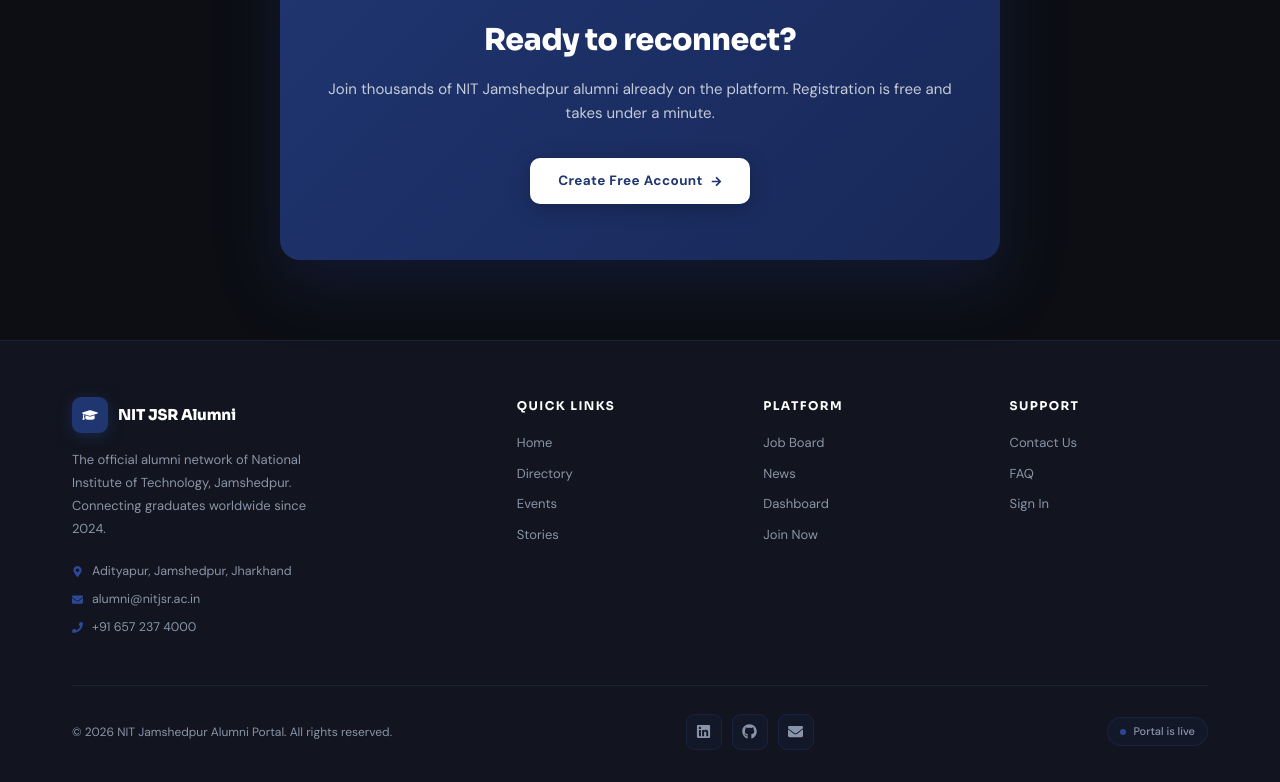
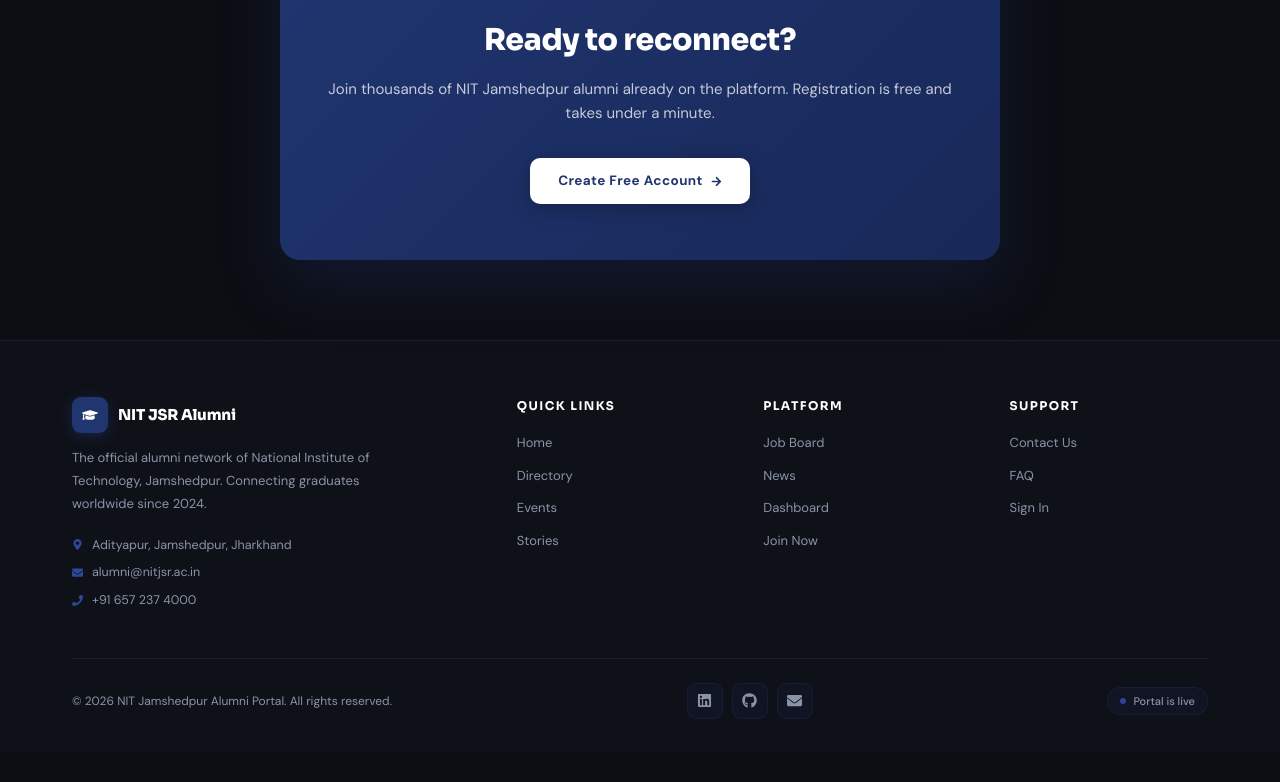
Before and after one commit to AnubhavMaheshwari/AlumniConnect, a React (Vite) app in the folder frontend/: page / in a window 1280 px wide. Shown: the part 2170-2952 px from the top of the page. After the commit the page ends 2921 px from the top, so only its background shows below. Built offline with nearby package versions, Linux system fonts and the light colour scheme; no server answers.

Commit message:
footer design

```diff
--- a/frontend/src/components/Footer.jsx
+++ b/frontend/src/components/Footer.jsx
@@ -8,64 +8,131 @@
     darkCard: '#0E1118', darkBorder: '#1A1E2E',
 };
 
-if (typeof document !== 'undefined' && !document.getElementById('footer-fonts')) {
+if (typeof document !== 'undefined' && !document.getElementById('footer-styles')) {
     const l = document.createElement('link');
     l.id = 'footer-fonts'; l.rel = 'stylesheet';
     l.href = 'https://fonts.googleapis.com/css2?family=DM+Sans:opsz,wght@9..40,400;9..40,500;9..40,600;9..40,700&family=Sora:wght@700;800&display=swap';
     document.head.appendChild(l);
+
+    const s = document.createElement('style'); s.id = 'footer-styles';
+    s.textContent = `
+        .ft-grid {
+            display: grid;
+            grid-template-columns: 2fr 1fr 1fr 1fr;
+            gap: 48px;
+            margin-bottom: 48px;
+        }
+        .ft-bottom {
+            display: flex;
+            align-items: center;
+            justify-content: space-between;
+            flex-wrap: wrap;
+            gap: 16px;
+        }
+        .ft-link {
+            color: #8A94A8;
+            font-size: 13px;
+            text-decoration: none;
+            display: block;
+            font-family: "DM Sans", sans-serif;
+            transition: color 0.2s;
+            padding: 2px 0;
+        }
+        .ft-link:hover { color: #ffffff; }
+
+        /* tablet: 2-col grid */
+        @media (max-width: 860px) {
+            .ft-grid {
+                grid-template-columns: 1fr 1fr;
+                gap: 36px;
+            }
+            .ft-brand { grid-column: 1 / -1; }
+        }
+
+        /* mobile: single column */
+        @media (max-width: 520px) {
+            .ft-grid {
+                grid-template-columns: 1fr;
+                gap: 28px;
+            }
+            .ft-brand { grid-column: auto; }
+            .ft-pad { padding: 40px 20px 28px !important; }
+            .ft-bottom {
+                flex-direction: column;
+                align-items: flex-start;
+                gap: 14px;
+            }
+            .ft-col-title { font-size: 11px !important; }
+        }
+
+        /* keep bottom badge from wrapping oddly on mid-size */
+        @media (max-width: 680px) and (min-width: 521px) {
+            .ft-live-badge { display: none !important; }
+        }
+
+        @keyframes ft-pulse {
+            0%, 100% { opacity: 1; }
+            50%       { opacity: 0.4; }
+        }
+    `;
+    document.head.appendChild(s);
 }
 
 const NavLink = ({ to, children }) => (
-    <Link to={to} style={{ color: 'var(--text-secondary)', fontSize: 13, textDecoration: 'none', transition: 'color 0.2s', display: 'block', fontFamily: "'DM Sans', sans-serif" }}
-        onMouseEnter={e => e.target.style.color = 'var(--blue-light)'}
-        onMouseLeave={e => e.target.style.color = 'var(--text-secondary)'}
-    >
+    <Link to={to} className="ft-link">{children}</Link>
+);
+
+const ColTitle = ({ children }) => (
+    <h4 className="ft-col-title" style={{
+        fontFamily: "'Sora', sans-serif", fontSize: 12, fontWeight: 700,
+        color: C.white, letterSpacing: '0.12em', textTransform: 'uppercase',
+        margin: '0 0 16px',
+    }}>
         {children}
-    </Link>
+    </h4>
 );
 
 const Footer = () => (
     <footer style={{
-        background: 'var(--bg-secondary)',
-        borderTop: '1px solid var(--border)',
+        background: C.darkCard,
+        borderTop: `1px solid ${C.darkBorder}`,
         fontFamily: "'DM Sans', sans-serif",
-        color: 'var(--text-primary)',
-        transition: 'background 0.3s, border-color 0.3s, color 0.3s'
+        color: C.white,
     }}>
-        <div style={{ maxWidth: 1200, margin: '0 auto', padding: '56px 32px 32px' }}>
+        <div className="ft-pad" style={{ maxWidth: 1200, margin: '0 auto', padding: '56px 32px 32px' }}>
 
-            {/* TOP ROW — brand + columns */}
-            <div style={{ display: 'grid', gridTemplateColumns: '2fr 1fr 1fr 1fr', gap: 48, marginBottom: 48, flexWrap: 'wrap' }}>
+            {/* ── TOP GRID ── */}
+            <div className="ft-grid">
 
-                {/* Brand block */}
-                <div>
-                    <div style={{ display: 'flex', alignItems: 'center', gap: 10, marginBottom: 16 }}>
-                        <div style={{ width: 36, height: 36, borderRadius: 9, background: 'var(--blue)', display: 'flex', alignItems: 'center', justifyContent: 'center', boxShadow: `0 3px 14px rgba(32,54,113,0.5)`, flexShrink: 0 }}>
-                            <FaGraduationCap style={{ color: '#fff', fontSize: 16 }} />
+                {/* Brand */}
+                <div className="ft-brand">
+                    <div style={{ display: 'flex', alignItems: 'center', gap: 10, marginBottom: 14 }}>
+                        <div style={{ width: 36, height: 36, borderRadius: 9, background: C.blue, display: 'flex', alignItems: 'center', justifyContent: 'center', boxShadow: `0 3px 14px rgba(32,54,113,0.5)`, flexShrink: 0 }}>
+                            <FaGraduationCap style={{ color: C.white, fontSize: 16 }} />
                         </div>
-                        <span style={{ fontFamily: "'Sora', sans-serif", fontSize: 15, fontWeight: 800, color: 'var(--text-primary)', letterSpacing: '-0.2px' }}>
+                        <span style={{ fontFamily: "'Sora', sans-serif", fontSize: 15, fontWeight: 800, color: C.white, letterSpacing: '-0.2px' }}>
                             NIT JSR Alumni
                         </span>
                     </div>
-                    <p style={{ fontSize: 13, color: 'var(--text-secondary)', lineHeight: 1.75, margin: '0 0 22px', maxWidth: 260 }}>
+
+                    <p style={{ fontSize: 13, color: C.muted, lineHeight: 1.75, margin: '0 0 20px', maxWidth: 300 }}>
                         The official alumni network of National Institute of Technology, Jamshedpur. Connecting graduates worldwide since 2024.
                     </p>
 
-                    {/* contact info */}
                     <div style={{ display: 'flex', flexDirection: 'column', gap: 9 }}>
-                        <div style={{ display: 'flex', alignItems: 'center', gap: 9, fontSize: 12.5, color: 'var(--text-secondary)' }}>
-                            <FaMapMarkerAlt style={{ color: 'var(--blue-light)', fontSize: 11, flexShrink: 0 }} />
+                        <div style={{ display: 'flex', alignItems: 'center', gap: 9, fontSize: 12.5, color: C.muted }}>
+                            <FaMapMarkerAlt style={{ color: C.blueLight, fontSize: 11, flexShrink: 0 }} />
                             Adityapur, Jamshedpur, Jharkhand
                         </div>
-                        <a href="mailto:alumni@nitjsr.ac.in" style={{ display: 'flex', alignItems: 'center', gap: 9, fontSize: 12.5, color: 'var(--text-secondary)', textDecoration: 'none', transition: 'color 0.2s' }}
-                            onMouseEnter={e => e.currentTarget.style.color = 'var(--text-primary)'}
-                            onMouseLeave={e => e.currentTarget.style.color = 'var(--text-secondary)'}
+                        <a href="mailto:alumni@nitjsr.ac.in" style={{ display: 'flex', alignItems: 'center', gap: 9, fontSize: 12.5, color: C.muted, textDecoration: 'none', transition: 'color 0.2s' }}
+                            onMouseEnter={e => e.currentTarget.style.color = C.white}
+                            onMouseLeave={e => e.currentTarget.style.color = C.muted}
                         >
-                            <FaEnvelope style={{ color: 'var(--blue-light)', fontSize: 11, flexShrink: 0 }} />
+                            <FaEnvelope style={{ color: C.blueLight, fontSize: 11, flexShrink: 0 }} />
                             alumni@nitjsr.ac.in
                         </a>
-                        <div style={{ display: 'flex', alignItems: 'center', gap: 9, fontSize: 12.5, color: 'var(--text-secondary)' }}>
-                            <FaPhone style={{ color: 'var(--blue-light)', fontSize: 11, flexShrink: 0 }} />
+                        <div style={{ display: 'flex', alignItems: 'center', gap: 9, fontSize: 12.5, color: C.muted }}>
+                            <FaPhone style={{ color: C.blueLight, fontSize: 11, flexShrink: 0 }} />
                             +91 657 237 4000
                         </div>
                     </div>
@@ -73,10 +140,8 @@
 
                 {/* Quick Links */}
                 <div>
-                    <h4 style={{ fontFamily: "'Sora', sans-serif", fontSize: 12, fontWeight: 700, color: C.white, letterSpacing: '0.12em', textTransform: 'uppercase', margin: '0 0 18px' }}>
-                        Quick Links
-                    </h4>
-                    <div style={{ display: 'flex', flexDirection: 'column', gap: 11 }}>
+                    <ColTitle>Quick Links</ColTitle>
+                    <div style={{ display: 'flex', flexDirection: 'column', gap: 9 }}>
                         <NavLink to="/">Home</NavLink>
                         <NavLink to="/directory">Directory</NavLink>
                         <NavLink to="/events">Events</NavLink>
@@ -86,10 +151,8 @@
 
                 {/* Platform */}
                 <div>
-                    <h4 style={{ fontFamily: "'Sora', sans-serif", fontSize: 12, fontWeight: 700, color: C.white, letterSpacing: '0.12em', textTransform: 'uppercase', margin: '0 0 18px' }}>
-                        Platform
-                    </h4>
-                    <div style={{ display: 'flex', flexDirection: 'column', gap: 11 }}>
+                    <ColTitle>Platform</ColTitle>
+                    <div style={{ display: 'flex', flexDirection: 'column', gap: 9 }}>
                         <NavLink to="/jobs">Job Board</NavLink>
                         <NavLink to="/news">News</NavLink>
                         <NavLink to="/dashboard">Dashboard</NavLink>
@@ -99,10 +162,8 @@
 
                 {/* Support */}
                 <div>
-                    <h4 style={{ fontFamily: "'Sora', sans-serif", fontSize: 12, fontWeight: 700, color: 'var(--text-primary)', letterSpacing: '0.12em', textTransform: 'uppercase', margin: '0 0 18px' }}>
-                        Support
-                    </h4>
-                    <div style={{ display: 'flex', flexDirection: 'column', gap: 11 }}>
+                    <ColTitle>Support</ColTitle>
+                    <div style={{ display: 'flex', flexDirection: 'column', gap: 9 }}>
                         <NavLink to="/contact">Contact Us</NavLink>
                         <NavLink to="/faq">FAQ</NavLink>
                         <NavLink to="/login">Sign In</NavLink>
@@ -111,29 +172,29 @@
             </div>
 
             {/* divider */}
-            <div style={{ height: 1, background: 'var(--border)', margin: '0 0 28px' }} />
+            <div style={{ height: 1, background: C.darkBorder, margin: '0 0 24px' }} />
 
-            {/* BOTTOM ROW */}
-            <div style={{ display: 'flex', alignItems: 'center', justifyContent: 'space-between', flexWrap: 'wrap', gap: 16 }}>
+            {/* ── BOTTOM ROW ── */}
+            <div className="ft-bottom">
                 <p style={{ fontSize: 12, color: C.muted, margin: 0 }}>
                     © {new Date().getFullYear()} NIT Jamshedpur Alumni Portal. All rights reserved.
                 </p>
 
                 {/* social icons */}
-                <div style={{ display: 'flex', gap: 10 }}>
+                <div style={{ display: 'flex', gap: 9 }}>
                     {[
-                        { href: '#', Icon: FaLinkedin, label: 'LinkedIn' },
-                        { href: '#', Icon: FaGithub,   label: 'GitHub' },
-                        { href: 'mailto:alumni@nitjsr.ac.in', Icon: FaEnvelope, label: 'Email' },
+                        { href: '#',                           Icon: FaLinkedin, label: 'LinkedIn' },
+                        { href: '#',                           Icon: FaGithub,   label: 'GitHub'   },
+                        { href: 'mailto:alumni@nitjsr.ac.in', Icon: FaEnvelope, label: 'Email'    },
                     ].map(({ href, Icon, label }) => (
                         <a key={label} href={href} aria-label={label} style={{
                             width: 36, height: 36, borderRadius: 9,
-                            background: 'var(--blue-faint)', border: '1px solid var(--blue-border)',
+                            background: C.blueFaint, border: `1px solid ${C.blueBorder}`,
                             display: 'flex', alignItems: 'center', justifyContent: 'center',
-                            color: 'var(--text-secondary)', fontSize: 15, textDecoration: 'none',
+                            color: C.muted, fontSize: 15, textDecoration: 'none',
                             transition: 'all 0.2s',
                         }}
-                            onMouseEnter={e => { e.currentTarget.style.background = `rgba(32,54,113,0.25)`; e.currentTarget.style.borderColor = C.blueLight; e.currentTarget.style.color = C.white; e.currentTarget.style.transform = 'translateY(-2px)'; }}
+                            onMouseEnter={e => { e.currentTarget.style.background = 'rgba(32,54,113,0.25)'; e.currentTarget.style.borderColor = C.blueLight; e.currentTarget.style.color = C.white; e.currentTarget.style.transform = 'translateY(-2px)'; }}
                             onMouseLeave={e => { e.currentTarget.style.background = C.blueFaint; e.currentTarget.style.borderColor = C.blueBorder; e.currentTarget.style.color = C.muted; e.currentTarget.style.transform = 'translateY(0)'; }}
                         >
                             <Icon />
@@ -141,20 +202,13 @@
                     ))}
                 </div>
 
-                {/* built with badge */}
-                <div style={{ display: 'flex', alignItems: 'center', gap: 7, padding: '5px 12px', borderRadius: 20, background: 'var(--blue-faint)', border: '1px solid var(--blue-border)' }}>
-                    <div style={{ width: 6, height: 6, borderRadius: '50%', background: 'var(--blue-light)', animation: 'pulse 2s infinite' }} />
-                    <span style={{ fontSize: 11, color: 'var(--text-secondary)', fontWeight: 500 }}>Portal is live</span>
+                {/* live badge — hidden on mid-narrow screens to avoid crowding */}
+                <div className="ft-live-badge" style={{ display: 'flex', alignItems: 'center', gap: 7, padding: '5px 12px', borderRadius: 20, background: C.blueFaint, border: `1px solid ${C.blueBorder}` }}>
+                    <div style={{ width: 6, height: 6, borderRadius: '50%', background: C.blueLight, animation: 'ft-pulse 2s infinite' }} />
+                    <span style={{ fontSize: 11, color: C.muted, fontWeight: 500 }}>Portal is live</span>
                 </div>
             </div>
         </div>
-
-        <style>{`
-            @keyframes pulse {
-                0%, 100% { opacity: 1; }
-                50% { opacity: 0.4; }
-            }
-        `}</style>
     </footer>
 );
 
```
